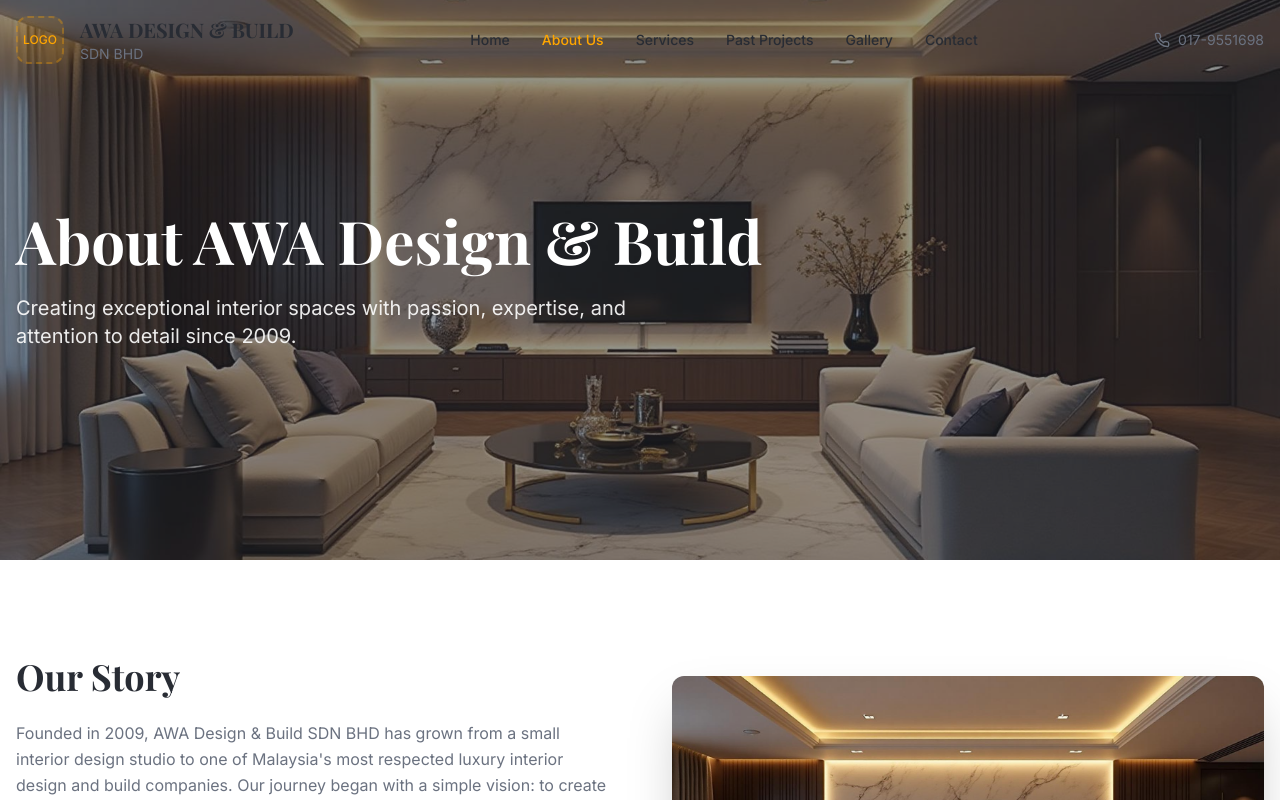
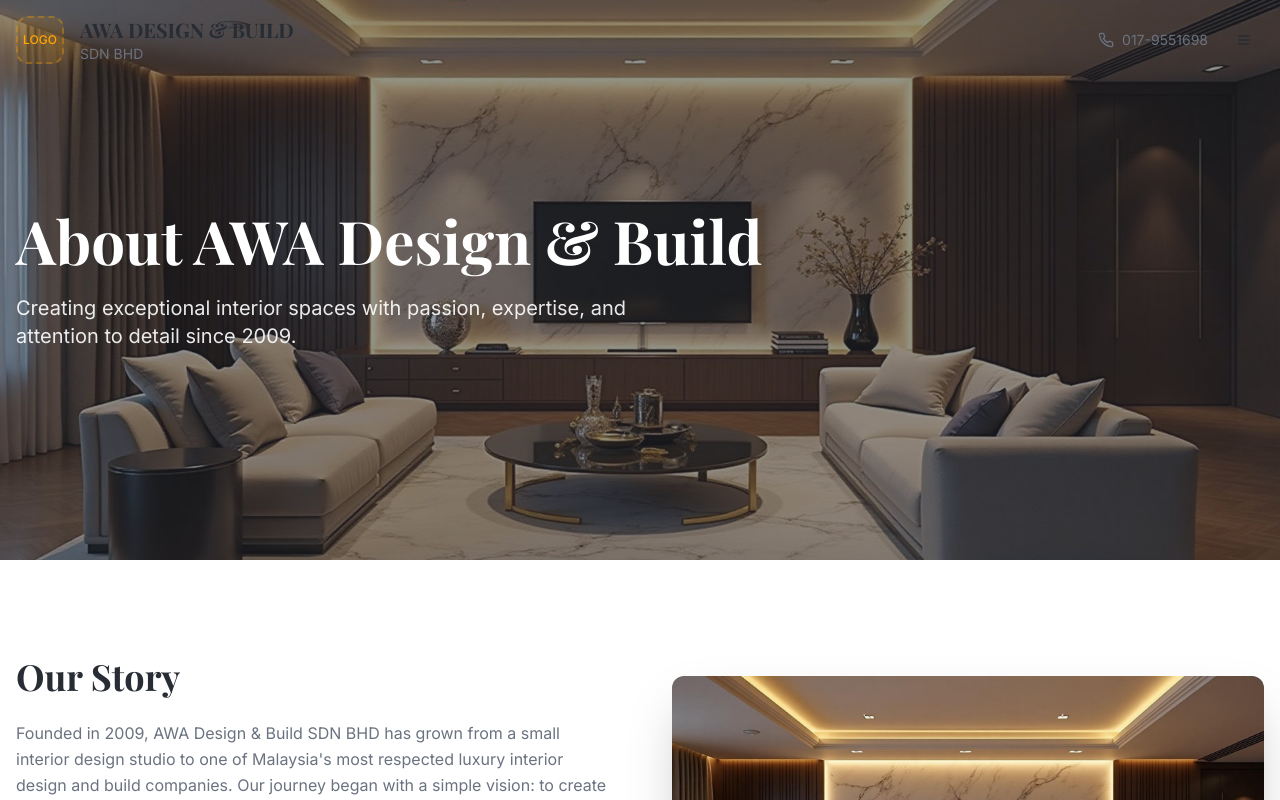
Before and after one commit to marcuskhor/awa-design-luxe, a React (Vite) app: page /about in a window 1280 px wide. Shown: the top 800 px of the page. Built offline with nearby package versions, Linux system fonts and the light colour scheme; the HTML template or start-up script is replaced by a standard one.

Commit message:
Refactor: Implement burger menu

```diff
--- a/src/components/Layout.tsx
+++ b/src/components/Layout.tsx
@@ -54,22 +54,7 @@ export default function Layout({ children }: { children: React.ReactNode }) {
               </div>
             </div>
 
-            {/* Desktop Navigation */}
-            <div className="hidden lg:flex items-center space-x-8">
-              {navigationItems.map((item) => (
-                <Link
-                  key={item.name}
-                  to={item.href}
-                  className={`text-sm font-medium transition-colors duration-200 ${
-                    location.pathname === item.href
-                      ? 'text-primary'
-                      : 'text-luxury-charcoal hover:text-primary'
-                  }`}
-                >
-                  {item.name}
-                </Link>
-              ))}
-            </div>
+            {/* Navigation hidden - burger menu only */}
 
             {/* Contact Info & Mobile Menu */}
             <div className="flex items-center space-x-4">
@@ -83,7 +68,6 @@ export default function Layout({ children }: { children: React.ReactNode }) {
               <Button
                 variant="ghost"
                 size="icon"
-                className="lg:hidden"
                 onClick={() => setIsMenuOpen(!isMenuOpen)}
               >
                 {isMenuOpen ? <X className="w-6 h-6" /> : <Menu className="w-6 h-6" />}
@@ -92,9 +76,9 @@ export default function Layout({ children }: { children: React.ReactNode }) {
           </div>
         </div>
 
-        {/* Mobile Menu */}
+        {/* Burger Menu */}
         {isMenuOpen && (
-          <div className="lg:hidden bg-background/95 backdrop-blur-md border-t">
+          <div className="bg-background/95 backdrop-blur-md border-t">
             <div className="container mx-auto px-4 py-4">
               <div className="flex flex-col space-y-4">
                 {navigationItems.map((item) => (
```
